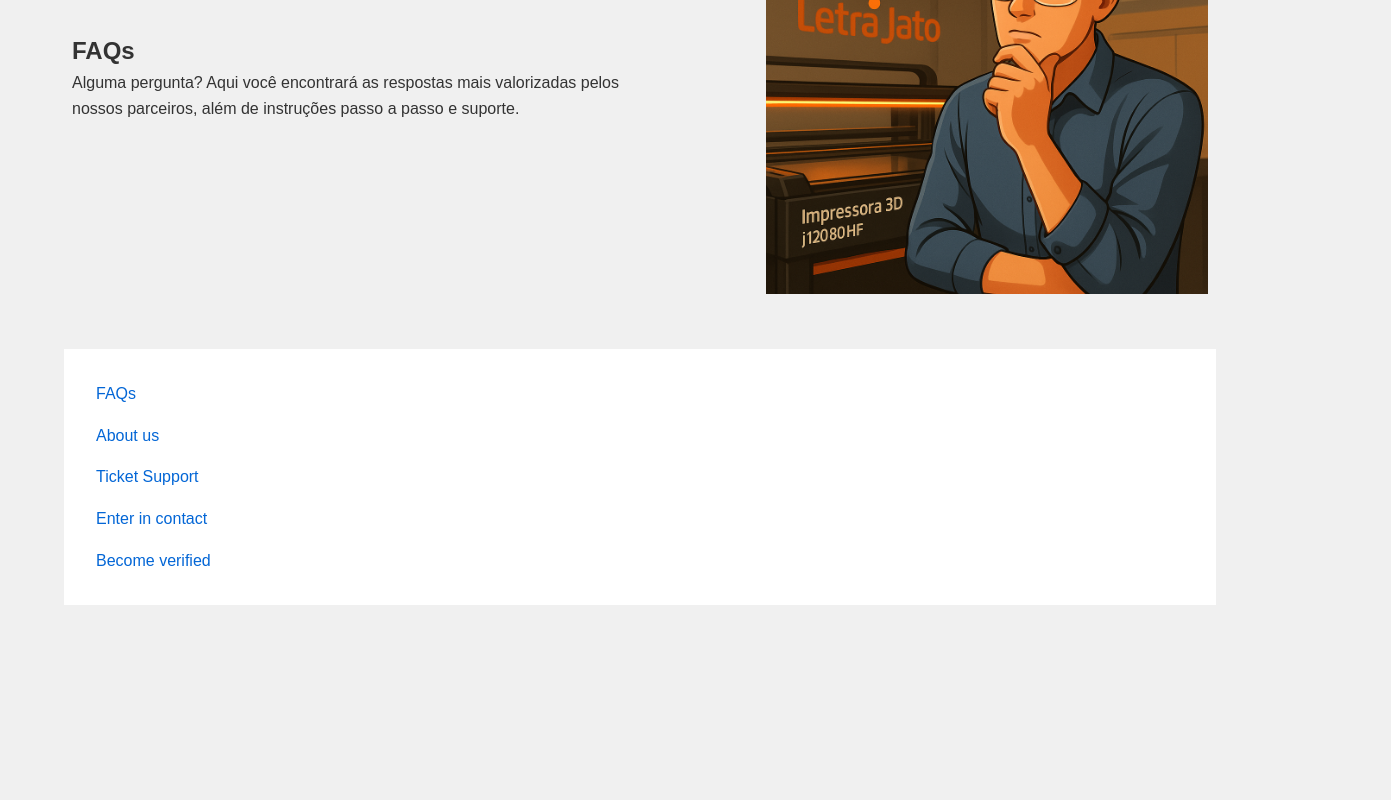
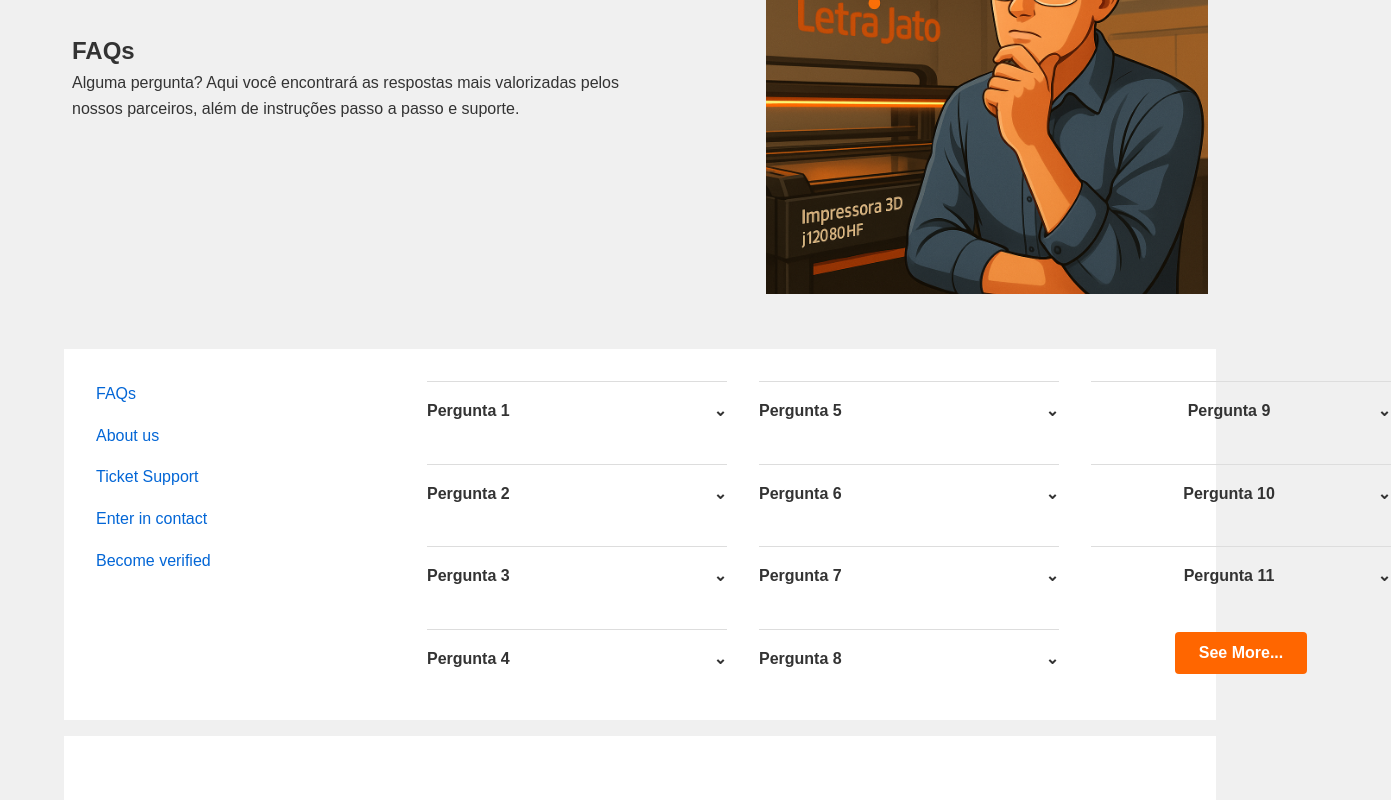
Before and after one commit to Startups-Helio/letrajato, a React (Vite) app in the folder frontend/: page /#/faq in a window 1280 px wide. Shown: the part 274-1074 px from the top of the page, 1391 px wide, since content can reach past the window. Before the commit the page ends 879 px from the top, so only its background shows below. Built offline with nearby package versions, Linux system fonts and the light colour scheme; no server answers.

Commit message:
white questions done

```diff
--- a/frontend/src/pages/Faq.jsx
+++ b/frontend/src/pages/Faq.jsx
@@ -2,6 +2,59 @@ import React from 'react';
 import "../styles/Faq.css";
 import NavBar from '../components/NavBar';
 import { Link } from 'react-router-dom';
+
+const faqs1 = [
+    {
+        question: "Pergunta 1",
+        answer: "Resposta 1"
+      },
+      {
+        question: "Pergunta 2",
+        answer: "Resposta 2"
+      },
+      {
+        question: "Pergunta 3",
+        answer: "Resposta 3"
+      },
+      {
+        question: "Pergunta 4",
+        answer: "Resposta 4"
+      },
+  ];
+
+ const faqs2 = [
+    {
+        question: "Pergunta 5",
+        answer: "Resposta 5"
+      },
+      {
+        question: "Pergunta 6",
+        answer: "Resposta 6"
+      },
+      {
+        question: "Pergunta 7",
+        answer: "Resposta 7"
+      },
+      {
+        question: "Pergunta 8",
+        answer: "Resposta 8"
+      },
+  ];
+
+  const faqs3 = [
+    {
+        question: "Pergunta 9",
+        answer: "Resposta 9"
+      },
+      {
+        question: "Pergunta 10",
+        answer: "Resposta 10"
+      },
+      {
+        question: "Pergunta 11",
+        answer: "Resposta 11"
+      },
+  ];
 
 function Faq() {
   return (
@@ -28,8 +81,36 @@ function Faq() {
                     <Link to="/*">Become verified</Link>
                 </div>
                 <div className="white-questions">
-
+                    {faqs1.map((item, idx) => (
+                    <details key={idx}>
+                        <summary>{item.question}</summary>
+                        <p>{item.answer}</p>
+                    </details>
+                    ))}
                 </div>
+                <div className="white-questions">
+                    {faqs2.map((item, idx) => (
+                    <details key={idx}>
+                        <summary>{item.question}</summary>
+                        <p>{item.answer}</p>
+                    </details>
+                    ))}
+                </div>
+                <div className="white-questions">
+                    {faqs3.map((item, idx) => (
+                    <details key={idx}>
+                        <summary>{item.question}</summary>
+                        <p>{item.answer}</p>
+                    </details>
+                    ))}
+                    <button className="see-more">
+                        See More...
+                    </button>
+                </div>
+            </div>
+        </section>
+        <section className="white-section">
+            <div className="zaia-chat-bot">
             </div>
         </section>
     </div>
--- a/frontend/src/styles/Faq.css
+++ b/frontend/src/styles/Faq.css
@@ -3,10 +3,10 @@
 ------------------------------------*/
 .gray-section,
 .white-section {
-  max-width: 1200px;      /* largura máxima para desktop */
-  margin: 0 auto;         /* centraliza horizontalmente */
-  padding: 2rem;          /* espaçamento interno genérico */
-  box-sizing: border-box; /* inclui padding na largura total */
+  max-width: 1200px;
+  margin: 0 auto;
+  padding: 2rem;
+  box-sizing: border-box;
 }
 
 /*-----------------------------------
@@ -23,12 +23,12 @@
 
 .gray-text,
 .gray-image {
-  flex: 1 1 45%;      /* ocupa até ~45% cada, cresce/encolhe se precisar */
-  min-width: 300px;   /* evita encolher demais em mobile */
+  flex: 1 1 45%;
+  min-width: 300px;
 }
 
 .gray-image {
-  text-align: right;  /* alinha a img à direita do bloco */
+  text-align: right;
 }
 
 .gray-image img {
@@ -38,8 +38,57 @@
 }
 
 /*-----------------------------------
-  3) White Section: Links + Perguntas
+  3) White Section: Links + Perguntas + button
 ------------------------------------*/
+.white-section .inner {
+  display: flex;
+  align-items: flex-start;
+  gap: 2rem;
+}
+
+.white-links {
+  flex: 0 0 200px;
+}
+
+.white-questions {
+  display: grid;
+  grid-template-columns: repeat(auto-fit, minmax(300px, 1fr));
+  gap: 1.5rem;
+}
+
+.white-questions details {
+  border-top: 1px solid #ddd;
+  padding: 1rem 0;
+}
+
+.white-questions summary {
+  cursor: pointer;
+  font-weight: 600;
+  list-style: none;
+  position: relative;
+  padding-right: 1.5em;
+}
+
+.white-questions summary::-webkit-details-marker {
+  display: none;
+}
+
+.white-questions summary::after {
+  content: "⌄";
+  position: absolute;
+  right: 0;
+  transition: transform 0.3s ease;
+}
+
+.white-questions details[open] summary::after {
+  transform: rotate(180deg);
+}
+
+.white-questions p {
+  margin: 0.5rem 0 0;
+  line-height: 1.4;
+}
+
 .white-section {
   background-color: #ffffff;
   display: flex;
@@ -48,11 +97,11 @@
   flex-wrap: wrap;
   justify-content: space-between;
   gap: 2rem;
-  margin-top: 1rem;   /* separa do gray-section */
+  margin-top: 1rem;
 }
 
 .white-links {
-  flex: 0 0 25%;      /* fixa em 25% do container */
+  flex: 0 0 25%;
   min-width: 200px;
   display: flex;
   flex-direction: column;
@@ -70,10 +119,32 @@
 }
 
 .white-questions {
-  flex: 1 1 70%;      /* ocupa o resto do espaço */
+  flex: 1 1 70%;
   min-width: 300px;
-  /* aqui você pode implementar seu componente de accordion */
 }
+
+.white-questions .see-more {
+  display: inline-block;
+  margin: 0.2rem auto 0;
+  padding: 0.75rem 1.5rem;
+  background-color: #ff6600;
+  color: #fff;
+  font-weight: 600;
+  font-size: 1rem;
+  border: none;
+  border-radius: 4px;
+  cursor: pointer;
+  transition: background-color 0.3s ease;
+}
+
+.white-questions .see-more:hover {
+  background-color: #e65500;
+}
+
+.white-questions:last-of-type {
+  text-align: center;
+}
+
 
 /*-----------------------------------
   4) Responsividade (mobile/tablet)
```
Also changed, not shown: 1 other file (tests, documents, lock files or other folders).
